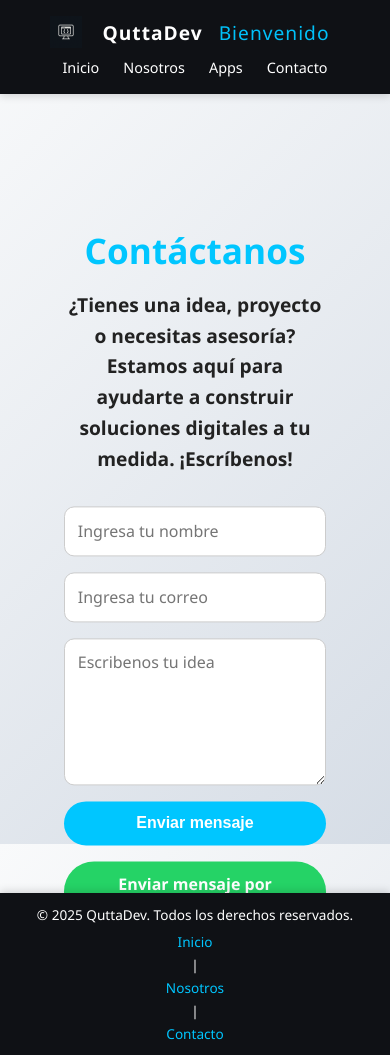
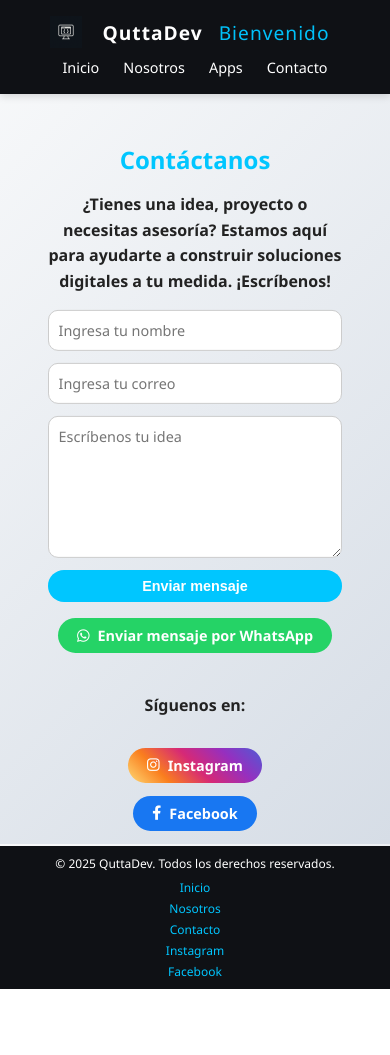
Before and after one commit to IngSaul004/QuttaDev, a Vue app: page /#/contacto in a window 390 px wide. After the commit the page ends 989 px from the top, so only its background shows below. Built offline with nearby package versions, Linux system fonts and the light colour scheme.

Commit message:
se actualizo

```diff
--- a/package.json
+++ b/package.json
@@ -10,7 +10,7 @@
     "dev": "vite",
     "build": "vite build",
     "preview": "vite preview",
-    "test:unit": "vitest",
+    "predeploy": "npm run build",
     "deploy": "gh-pages -d dist"
   },
   "dependencies": {
@@ -23,6 +23,8 @@
     "@vue/test-utils": "^2.4.6",
     "gh-pages": "^6.3.0",
     "jsdom": "^26.1.0",
+    "prerender-spa-plugin": "^3.4.0",
+    "puppeteer": "^24.17.0",
     "vite": "^7.0.6",
     "vite-plugin-vue-devtools": "^8.0.0",
     "vitest": "^3.2.4"
--- a/src/components/fin.vue
+++ b/src/components/fin.vue
@@ -3,9 +3,11 @@
     <div class="footer-content">
       <p>© 2025 QuttaDev. Todos los derechos reservados.</p>
       <nav class="footer-nav">
-        <router-link to="/">Inicio</router-link> |
-        <router-link to="/nosotros">Nosotros</router-link> |
+        <router-link to="/">Inicio</router-link>
+        <router-link to="/nosotros">Nosotros</router-link>
         <router-link to="/contacto">Contacto</router-link>
+        <a href="https://www.instagram.com/quttadev.lat/" target="_blank">Instagram</a>
+        <a href="https://www.facebook.com/people/QuttaDevlat/61578871456947/?mibextid=wwXIfr" target="_blank">Facebook</a>
       </nav>
     </div>
   </footer>
@@ -17,72 +19,77 @@ export default {
 }
 </script>
 
-
 <style scoped>
 .footer {
   background-color: #0f1115;
   color: #ffffff;
   text-align: center;
   font-family: 'Segoe UI', Roboto, sans-serif;
-  box-shadow: 0 -2px 8px rgba(0, 0, 0, 0.15);
-  position: relative;
   width: 100%;
-  z-index: 1000;
   box-sizing: border-box;
-  padding: 1rem 2rem;
+  padding: 0.8rem 1rem;
 }
 
 .footer-content {
-  max-width: 1200px;
+  max-width: 1100px;
   margin: 0 auto;
 }
 
+.footer p {
+  margin: 0;
+  font-size: 0.85rem;
+  font-weight: 400;
+}
+
 .footer-nav {
-  margin-top: 0.5rem;
+  margin-top: 0.4rem;
   display: flex;
   justify-content: center;
   flex-wrap: wrap;
   gap: 0.5rem;
+  font-size: 0.85rem;
 }
 
-.footer-nav a {
+.footer-nav a,
+.footer-nav router-link {
   color: #00c6ff;
   text-decoration: none;
   font-weight: 500;
-  transition: color 0.3s ease;
+  transition: color 0.3s ease, transform 0.2s ease;
 }
 
-.footer-nav a:hover {
+.footer-nav a:hover,
+.footer-nav router-link:hover {
   color: #ffffff;
+  transform: scale(1.05);
 }
 
-/* Responsive para tablets */
+/* Responsive tablets */
 @media (max-width: 768px) {
   .footer {
-    padding: 1rem;
-    font-size: 0.95rem;
+    padding: 0.7rem 1rem;
   }
 
   .footer-nav {
-    flex-direction: row;
-    gap: 0.75rem;
+    gap: 0.4rem;
+    font-size: 0.8rem;
   }
 }
 
-/* Responsive para móviles */
+/* Responsive móviles */
 @media (max-width: 480px) {
   .footer {
-    padding: 0.75rem 1rem;
-    font-size: 0.85rem;
+    padding: 0.6rem 0.8rem;
   }
 
   .footer-nav {
     flex-direction: column;
     gap: 0.25rem;
+    font-size: 0.75rem;
   }
 
-  .footer-nav a::after {
-    content: none;
+  .footer p {
+    font-size: 0.75rem;
   }
 }
 </style>
--- a/src/main.js
+++ b/src/main.js
@@ -8,5 +8,7 @@ const app = createApp(App)
 
 app.use(createPinia())
 app.use(router)
+app.mount('#app')
 
-app.mount('#app')
+// Solo para prerender
+document.dispatchEvent(new Event('render-event'));
--- a/src/views/contacto.vue
+++ b/src/views/contacto.vue
@@ -14,7 +14,7 @@
     >
       <input type="text" name="name" placeholder="Ingresa tu nombre" required />
       <input type="email" name="email" placeholder="Ingresa tu correo" required />
-      <textarea name="message" placeholder="Escribenos tu idea" required></textarea>
+      <textarea name="message" placeholder="Escríbenos tu idea" required></textarea>
 
       <input type="hidden" name="_captcha" value="false" />
 
@@ -26,8 +26,20 @@
     <p v-if="mensajeEnvio" class="mensaje-envio">{{ mensajeEnvio }}</p>
 
     <a :href="whatsappLink" target="_blank" class="btn-whatsapp">
-      Enviar mensaje por WhatsApp
+      <i class="fab fa-whatsapp"></i> Enviar mensaje por WhatsApp
     </a>
+
+    <!-- Redes sociales con iconos -->
+    <div class="redes-sociales">
+      <p>Síguenos en:</p>
+      <a href="https://www.instagram.com/quttadev.lat/" target="_blank" class="btn-instagram">
+        <i class="fab fa-instagram"></i> Instagram
+      </a>
+      <a href="https://www.facebook.com/people/QuttaDevlat/61578871456947/?mibextid=wwXIfr" target="_blank" class="btn-facebook">
+        <i class="fab fa-facebook-f"></i> Facebook
+      </a>
+    </div>
+
   </section>
 </template>
 
@@ -45,14 +57,13 @@ const form = ref(null)
 function handleSubmit() {
   enviando.value = true
   mensajeEnvio.value = "Nos pondremos en contacto lo más rápido posible."
-
-  // Envía el formulario programáticamente (esto recarga la página)
-  // Si quieres evitar recarga, no uses submit() y tendrías que usar fetch (pero FormSubmit no lo permite)
   form.value.submit()
 }
 </script>
 
 <style scoped>
+@import url('https://cdnjs.cloudflare.com/ajax/libs/font-awesome/6.4.0/css/all.min.css');
+
 .contacto-container {
   display: flex;
   flex-direction: column;
@@ -113,7 +124,7 @@ function handleSubmit() {
   font-size: 1rem;
   font-weight: bold;
   cursor: pointer;
-  transition: background-color 0.3s ease;
+  transition: transform 0.3s ease, background-color 0.3s ease;
 }
 
 .btn-enviar:disabled {
@@ -123,6 +134,7 @@ function handleSubmit() {
 
 .btn-enviar:hover:not(:disabled) {
   background-color: #009fd4;
+  transform: scale(1.05);
 }
 
 .mensaje-envio {
@@ -132,7 +144,9 @@ function handleSubmit() {
 }
 
 .btn-whatsapp {
-  display: inline-block;
+  display: inline-flex;
+  align-items: center;
+  gap: 0.5rem;
   background-color: #25D366;
   color: white;
   padding: 0.75rem 2rem;
@@ -140,10 +154,132 @@ function handleSubmit() {
   font-size: 1rem;
   font-weight: bold;
   text-decoration: none;
-  transition: background-color 0.3s ease;
+  transition: transform 0.3s ease, background-color 0.3s ease;
+  margin-bottom: 1rem;
 }
 
 .btn-whatsapp:hover {
   background-color: #1ebe5d;
+  transform: scale(1.05);
 }
+
+.redes-sociales {
+  margin-top: 1.5rem;
+  display: flex;
+  gap: 1rem;
+  flex-wrap: wrap;
+  justify-content: center;
+  align-items: center;
+}
+
+.redes-sociales p {
+  width: 100%;
+  font-weight: 700;
+  color: #222;
+}
+
+.btn-instagram,
+.btn-facebook {
+  display: inline-flex;
+  align-items: center;
+  gap: 0.5rem;
+  padding: 0.6rem 1.5rem;
+  border-radius: 30px;
+  font-weight: bold;
+  color: white;
+  text-decoration: none;
+  transition: transform 0.3s ease, box-shadow 0.3s ease;
+}
+
+.btn-instagram {
+  background: linear-gradient(45deg, #feda75, #fa7e1e, #d62976, #962fbf, #4f5bd5);
+}
+
+.btn-instagram:hover {
+  transform: scale(1.1);
+  box-shadow: 0 8px 20px rgba(246, 0, 140, 0.4);
+}
+
+.btn-facebook {
+  background-color: #1877F2;
+}
+
+.btn-facebook:hover {
+  transform: scale(1.1);
+  box-shadow: 0 8px 20px rgba(24, 119, 242, 0.4);
+}
+/* === Estilos responsivos === */
+@media (max-width: 768px) {
+  .contacto-container {
+    padding: 1.5rem;
+    transform: translateY(5vh);
+  }
+
+  .contacto-container h1 {
+    font-size: 1.8rem;
+  }
+
+  .contacto-container p {
+    font-size: 1.1rem;
+    margin-bottom: 1.5rem;
+  }
+
+  .formulario-contacto {
+    gap: 0.8rem;
+  }
+
+  .formulario-contacto input,
+  .formulario-contacto textarea {
+    font-size: 0.95rem;
+    padding: 0.7rem;
+  }
+
+  .btn-enviar,
+  .btn-whatsapp,
+  .btn-instagram,
+  .btn-facebook {
+    font-size: 0.95rem;
+    padding: 0.6rem 1.5rem;
+  }
+
+  .redes-sociales {
+    flex-direction: column;
+    gap: 0.8rem;
+  }
+
+  .redes-sociales p {
+    font-size: 1rem;
+  }
+}
+
+@media (max-width: 480px) {
+  .contacto-container {
+    padding: 1rem;
+    transform: translateY(2vh);
+  }
+
+  .contacto-container h1 {
+    font-size: 1.5rem;
+  }
+
+  .contacto-container p {
+    font-size: 1rem;
+    margin-bottom: 1rem;
+  }
+
+  .formulario-contacto input,
+  .formulario-contacto textarea {
+    font-size: 0.9rem;
+    padding: 0.6rem;
+  }
+
+  .btn-enviar,
+  .btn-whatsapp,
+  .btn-instagram,
+  .btn-facebook {
+    font-size: 0.9rem;
+    padding: 0.5rem 1.2rem;
+  }
+}
+
 </style>
--- a/src/views/inicio.vue
+++ b/src/views/inicio.vue
@@ -2,14 +2,15 @@
   <section class="inicio-container">
     <h1 class="fade-in-out">Bienvenidos a QuttaDev</h1>
   <p>
-  QuttaDev es un equipo especializado en el desarrollo de aplicaciones web, móviles y sistemas a medida para todo tipo de negocios: pequeños, medianos y grandes.
+  En QuttaDev somos un equipo apasionado por la tecnología web, especializado en el desarrollo de aplicaciones web, móviles y sistemas a medida para negocios de cualquier tamaño: desde startups hasta empresas consolidadas.
 </p>
 <p>
-  Creamos soluciones digitales eficientes, modernas y enfocadas en ofrecer una excelente experiencia de usuario (UX) y un diseño visual atractivo (UI).
+  Diseñamos y creamos soluciones digitales modernas, eficientes y pensadas para brindar una experiencia de usuario excepcional (UX) y un diseño visual atractivo y funcional (UI). Nuestro objetivo es que cada proyecto no solo cumpla, sino que supere las expectativas de nuestros clientes.
 </p>
 <p>
-  ¡Conéctate con nosotros y lleva tu negocio al siguiente nivel con tecnología hecha a tu medida!
+  ¡Trabaja con nosotros y transforma tu negocio con tecnología personalizada que impulsa crecimiento, innovación y resultados reales!
 </p>
+
     <button class="btn-contacto" @click="irContacto">Contacto</button>
   </section>
 </template>
--- /dev/null
+++ b/vue.config.js
@@ -0,0 +1,24 @@
+const path = require('path');
+const PrerenderSPAPlugin = require('prerender-spa-plugin');
+const Renderer = PrerenderSPAPlugin.PuppeteerRenderer;
+
+module.exports = {
+  publicPath: './', // importante para GitHub Pages
+  configureWebpack: config => {
+    if (process.env.NODE_ENV === 'production') {
+      return {
+        plugins: [
+          new PrerenderSPAPlugin({
+            staticDir: path.join(__dirname, 'dist'),
+            // Rutas principales que quieres prerenderizar
+            routes: ['/', '#/', '/#/servicios', '/#/contacto', '/#/nosotros', '/#/apps'],
+            renderer: new Renderer({
+              headless: true,
+              renderAfterDocumentEvent: 'render-event'
+            })
+          })
+        ]
+      }
+    }
+  }
+};
```
Also changed, not shown: index.html (+26 -18 lines), src/views/apps.vue (+8 -7 lines), src/views/nosotros.vue (+45 -24 lines), 1 other file (tests, documents, lock files or other folders).
